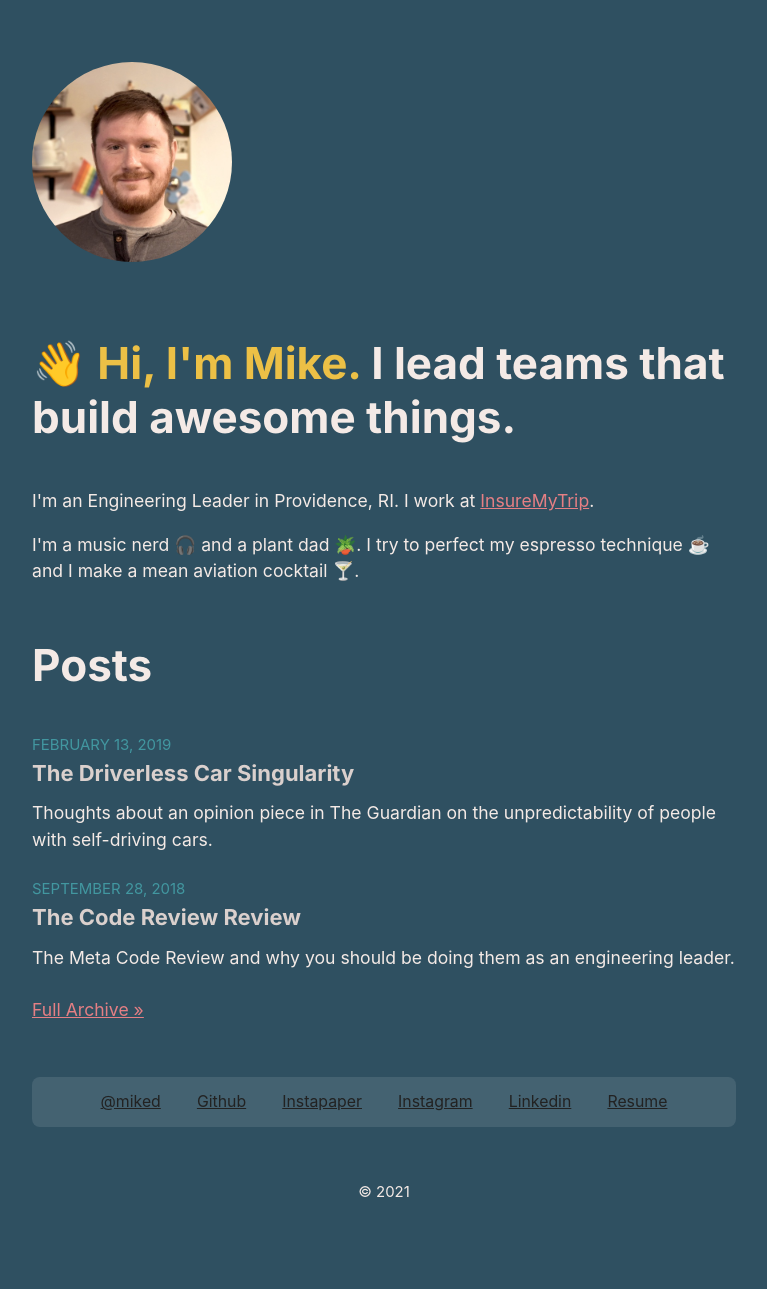
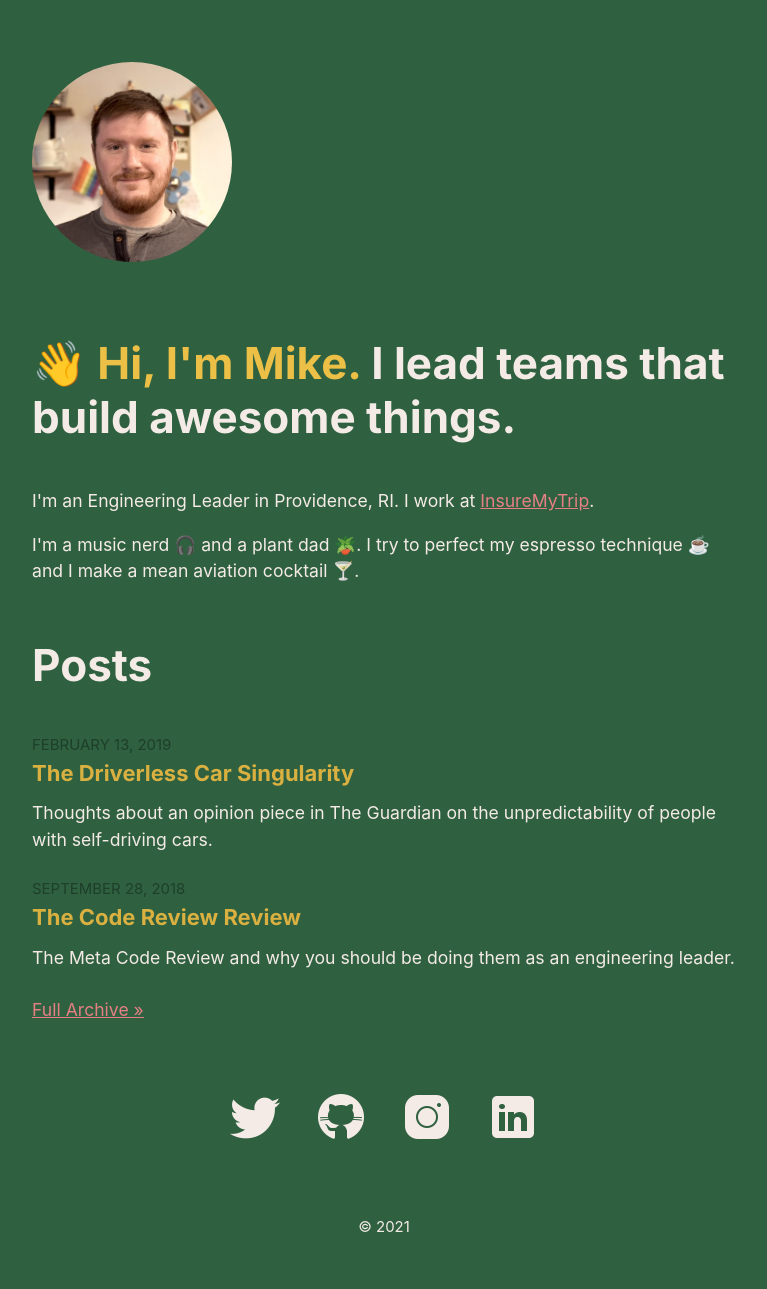
Before and after one commit to mike-douglas/mike-douglas.github.io, a Jekyll site: the page built from index.html, in a window 1280 px wide. Shown: the whole page, without its empty margins (256-1023 px from the left). Built offline with Jekyll 4.4.1, drawn with Linux system fonts in a browser that asks for light colours; before the commit the page ends 1254 px from its top, so only the background shows below that.

Commit message:
New color scheme

```diff
--- a/_includes/footer.html
+++ b/_includes/footer.html
@@ -1,11 +1,11 @@
 <nav class="links">
   <ul>
-    <li><a href="https://twitter.com/miked" class="link twitter">@miked</a></li>
-    <li><a href="https://github.com/mike-douglas" class="link github">Github</a></li>
-    <li><a href="https://www.instapaper.com/p/miked" class="link instapaper">Instapaper</a></li>
-    <li><a href="https://instagram.com/thisismiked" class="link instagram">Instagram</a></li>
-    <li><a href="https://www.linkedin.com/in/michael-douglas-a6a1b180/" class="link linkedin">Linkedin</a></li>
-    <li><a href="https://standardresume.co/r/mike-douglas" class="link resume">Resume</a></li>
+    <li><a href="https://twitter.com/miked" class="social-icon twitter">@miked</a></li>
+    <li><a href="https://github.com/mike-douglas" class="social-icon github">Github</a></li>
+    <!-- <li><a href="https://www.instapaper.com/p/miked" class="social-icon instapaper">Instapaper</a></li> -->
+    <li><a href="https://instagram.com/thisismiked" class="social-icon instagram">Instagram</a></li>
+    <li><a href="https://www.linkedin.com/in/michael-douglas-a6a1b180/" class="social-icon linkedin">Linkedin</a></li>
+    <!-- <li><a href="https://standardresume.co/r/mike-douglas" class="social-icon resume">Resume</a></li> -->
   </ul>
 </nav>
 <footer>
--- a/_includes/head.html
+++ b/_includes/head.html
@@ -2,7 +2,7 @@
   <meta charset="UTF-8">
   <meta name="viewport" content="width=device-width, initial-scale=1.0, minimum-scale=1.0">
   <meta http-equiv="X-UA-Compatible" content="ie=edge">
-  <meta name="theme-color" content="#2F5061">
+  <meta name="theme-color" content="#2f6140">
   {% if page.title == "Home" %}
   <meta name="description" content="{{ site.description }}">
   {% endif %}
--- a/assets/main.css
+++ b/assets/main.css
@@ -1,13 +1,13 @@
 :root {
-  --main-bg-color: #2F5061;
+  --main-bg-color: #2f6140;
   --main-txt-color: #F4EAE6;
-  --main-txt-sub-color: #4297A0;
+  --main-txt-sub-color: #1e3f2a;
   --main-a-color: #E57F84;
-  --main-a-sub-color: #dad0cd;
+  --main-a-sub-color: #dab141;
 
   --panel-bg-color: rgba(255, 255, 255, 0.1);
   --panel-txt-color: #888;
-  --panel-a-color: #888;
+  --panel-a-color: #E57F84;
 
   --standout-txt-color: #ECC046;
 }
@@ -271,7 +271,6 @@ nav li {
 
 nav.links ul {
   font-size: 0.90em;
-  background-color: var(--panel-bg-color);
   text-align: center;
   padding: 1.0em 0 1.0em 0;
   border-radius: 0.5em;
@@ -283,6 +282,34 @@ nav.links ul li {
 
 nav.links a {
   color: #222;
+}
+
+nav.links a.social-icon {
+  width: 50px;
+  height: 50px;
+  display: inline-block;
+  text-indent: 100%;
+  white-space: nowrap;
+  overflow: hidden;
+  background-size: 50px 50px;
+  background-position: top left;
+  background-repeat: no-repeat;
+}
+
+a.social-icon.instagram {
+  background: url('/assets/icons/icons8-instagram-100.png');
+}
+
+a.social-icon.twitter {
+  background: url('/assets/icons/icons8-twitter-100.png');
+}
+
+a.social-icon.linkedin {
+  background: url('/assets/icons/icons8-linkedin-100.png');
+}
+
+a.social-icon.github {
+  background: url('/assets/icons/icons8-github-100.png');
 }
 
 nav.top ul {
@@ -389,10 +416,6 @@ img.author {
     display: block;
   }
 
-  .wave {
-    display: none;
-  }
-
   nav.top {
     margin-top: 0.5em;
   }
@@ -411,20 +434,20 @@ img.author {
     text-transform: uppercase;
   }
 
+  nav.links a.social-icon {
+    width: 50px;
+    height: 50px;
+    margin-bottom: 1.25em;
+    display: inline-block;
+    text-indent: 100%;
+    white-space: nowrap;
+    overflow: hidden;
+    background-size: 50px 50px;
+    background-position: top left;
+    background-repeat: no-repeat;
+  }
+
   nav.links ul {
     padding: 0;
   }
-
-  nav.links ul li {
-    padding: 0.75em 0 0.75em;
-    display: block;
-    font-size: 1.1em;
-    border-bottom: 1px solid rgba(0, 0, 0, 0.05);
-    margin: 0;
-
-  }
-
-  nav.links li:last-child {
-    border-bottom: 0px;
-  }
 }
```
Also changed, not shown: assets/icons/icons8-github-100.png (added), assets/icons/icons8-instagram-100.png (added), assets/icons/icons8-linkedin-100.png (added), assets/icons/icons8-twitter-100.png (added).
